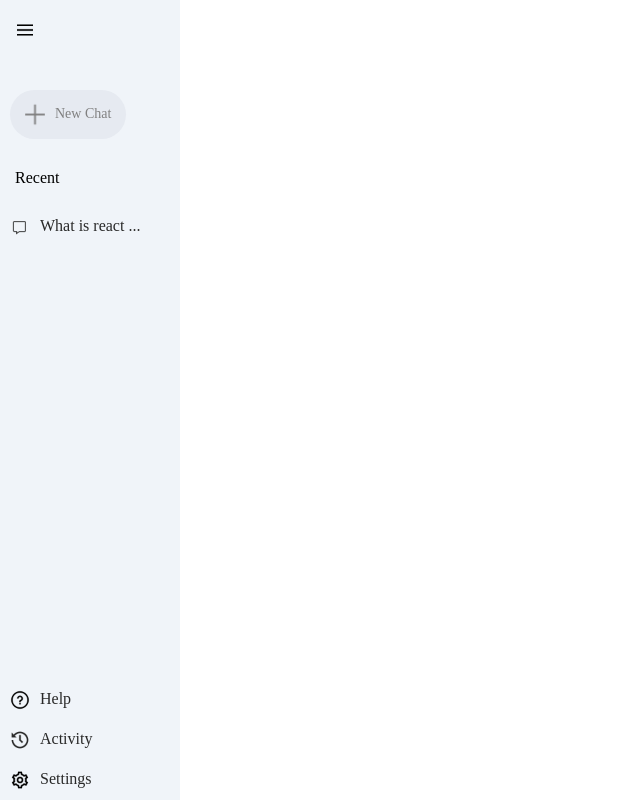
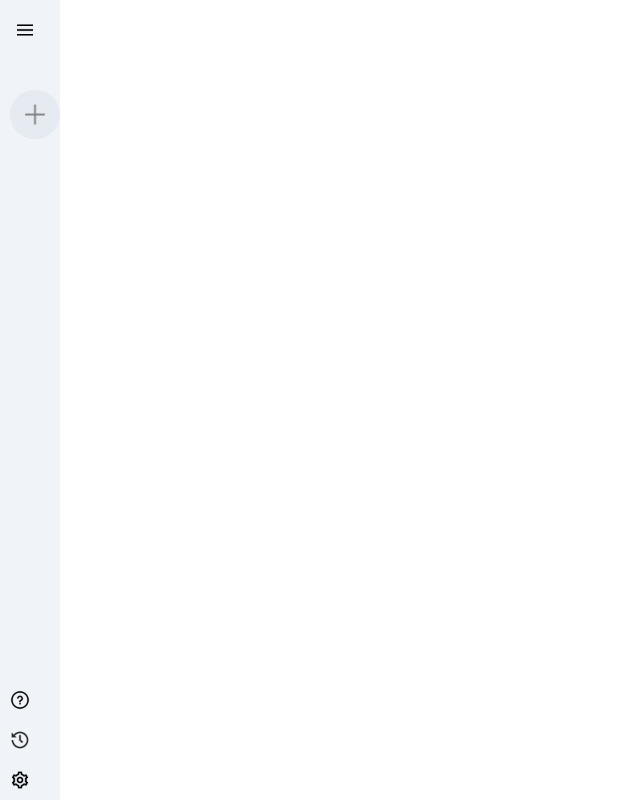
Before and after one commit to RONHEL235/sagittarius-, a React (Vite) app: page / in a window 1280 px wide. Shown: the whole page, without its empty margins (0-640 px from the left). Built offline with nearby package versions, Linux system fonts and the light colour scheme.

Commit message:
implement toggle functionality for Sidebar to show/hide additional options

```diff
--- a/src/components/Sidebar/Sidebar.jsx
+++ b/src/components/Sidebar/Sidebar.jsx
@@ -1,36 +1,40 @@
+import { useState } from "react"
 import './Sidebar.css'
 import {assets} from '../../assets/assets'
 
 const Sidebar = () => {
+
+    const [extended, setExtended] = useState(false)
+
   return (
     <div className="sidebar">
         <div className="top">
-            <img className="menu" src={assets.menu_icon} alt="" />
+            <img onClick={() => setExtended(prev => !prev)} className="menu" src={assets.menu_icon} alt="" />
             <div className="new-chat">
                 <img src={assets.plus_icon} alt="" />
-                <p>New Chat</p>
+                {extended? <p>New Chat</p> : null }
             </div>
-            <div className="recent">
+            {extended? <div className="recent">
                 <p className="recent-title">Recent</p>
                 <div className="recent-entry">
                     <img src={assets.message_icon} alt="" />
                     <p>What is react ...</p>
                 </div>
-            </div>
+            </div> : null }
         </div>
 
         <div className="bottom">
             <div className="bottom-item recent-entry">
                 <img src={assets.question_icon} alt="" />
-                <p>Help</p>
+                {extended? <p>Help</p> : null }
             </div>
             <div className="bottom-item recent-entry">
                 <img src={assets.history_icon} alt="" />
-                <p>Activity</p>
+                {extended? <p>Activity</p> : null }
             </div>
             <div className="bottom-item recent-entry">
                 <img src={assets.setting_icon} alt="" />
-                <p>Settings</p>
+                {extended? <p>Settings</p> : null }
             </div>
         </div>
 
```
